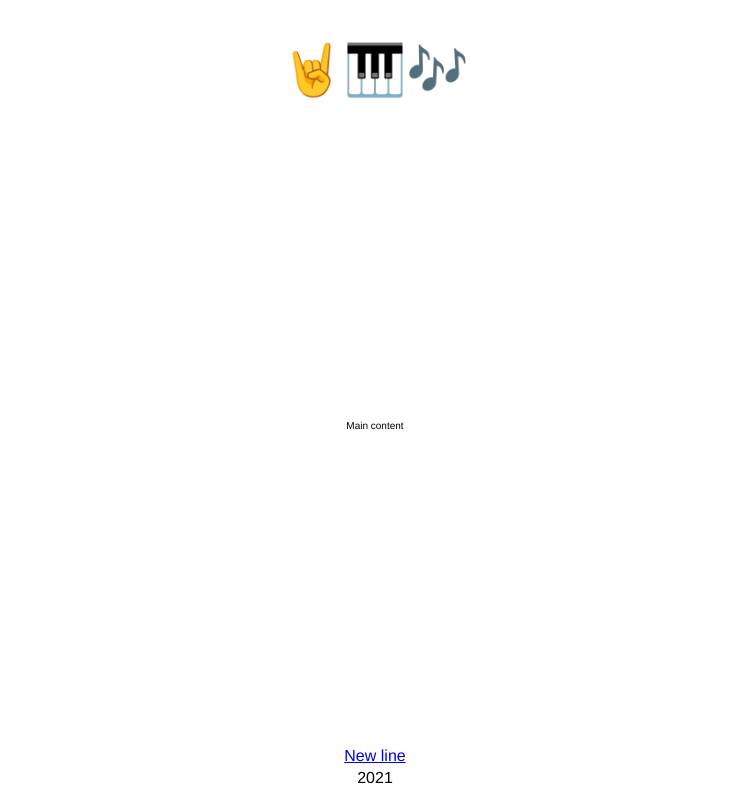
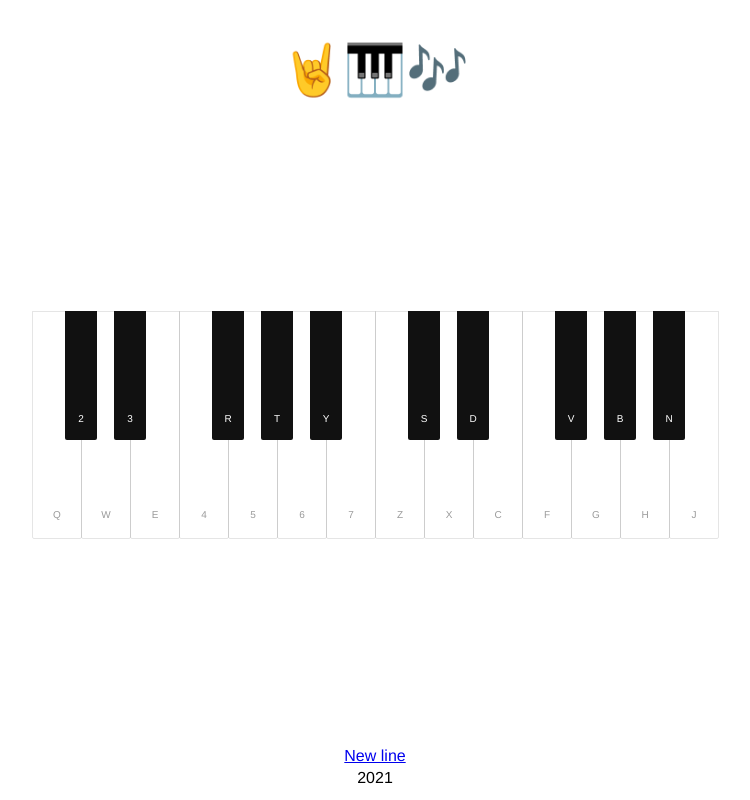
Before and after one commit to IlyaKirsanov/react-piano, a React (Create React App) app: page / in a window 1280 px wide. Shown: the whole page, without its empty margins (265-1015 px from the left). Built offline with nearby package versions, Linux system fonts and the light colour scheme.

Commit message:
Building keyboard layout and styling

```diff
--- a/package.json
+++ b/package.json
@@ -10,6 +10,7 @@
     "@types/node": "^12.20.15",
     "@types/react": "^17.0.10",
     "@types/react-dom": "^17.0.7",
+    "clsx": "^1.1.1",
     "react": "^17.0.2",
     "react-dom": "^17.0.2",
     "react-scripts": "4.0.3",
--- a/src/App.tsx
+++ b/src/App.tsx
@@ -2,13 +2,14 @@ import React from 'react';
 import styles from './App.module.css';
 import {Logo} from "./components/Logo/Logo";
 import {Footer} from "./components/Footer/Footers";
+import {Main} from "./components/Main/Main";
 
 function App() {
 	return (
 		<div className={styles.app}>
 			<Logo/>
 			<main className={styles.content}>
-				Main content
+				<Main/>
 			</main>
 			<Footer/>
 		</div>
--- /dev/null
+++ b/src/components/AudioContextProvider/AudioContextProvider.tsx
@@ -0,0 +1,8 @@
+import {useRef} from "react";
+import {Optional} from "../../domain/types";
+import {accessContext} from "../../domain/audio";
+
+export function useAudioContext(): Optional<AudioContextType> {
+	const AudioCtx = useRef(accessContext())
+	return AudioCtx.current
+}
--- /dev/null
+++ b/src/components/Key/Key.module.css
@@ -0,0 +1,68 @@
+.key{
+	--radius: 2px;
+	--font-size: 1rem;
+	--white-key-width: 5rem;
+	--white-key-height: calc(var(--white-key-width) * 4.57);
+	--white-key-padding: calc(var(--white-key-height) / 1.28);
+	--black-key-width: calc(var(--white-key-width) / 1.6);
+	--black-key-height: calc(var(--white-key-height) / 1.77);
+	--black-key-padding: calc(var(--black-key-height) / 1.5);
+}
+
+
+.key {
+	position: relative;
+	font-size: var(--font-size);
+	border-radius: 0 0 var(--radius) var(--radius);
+	text-transform: uppercase;
+	user-select: none;
+}
+
+.natural {
+	width: var(--white-key-width);
+	height: var(--white-key-height);
+	padding-top: var(--white-key-padding);
+	border: 1px solid rgba(0, 0, 0, .1);
+	color: rgba(0, 0, 0, 0.4);
+	margin-right: -1px;
+	z-index: 1;
+}
+
+.sharp,
+.flat{
+	width: var(--black-key-width);
+	height: var(--black-key-height);
+	padding-top: var(--black-key-padding);
+	background-color: #111;
+	color: white;
+	margin: 0 calc(-0.5 * calc(var(--black-key-width)));
+	z-index: 2;
+}
+
+.natural:active,
+.natural.is-active{
+	background-color: rgba(0,0,0,.1);
+}
+
+.sharp:active,
+.sharp.is-active,
+.flat:active,
+.flat.is-active{
+	background-color: #555;
+}
+
+.key:disabled{
+	background-color: unset;
+	cursor: wait;
+}
+
+.natural:disabled{
+	color: rgba(0,0,0,.2);
+	background-color: white;
+}
+
+.sharp:disabled,
+.flat:disabled{
+	color: rgba(255,255,255,.4);
+	background-color: #111;
+}
--- /dev/null
+++ b/src/components/Key/Key.tsx
@@ -0,0 +1,24 @@
+import {FunctionComponent} from "react";
+import clsx from "clsx";
+import {NoteType} from '../../domain/notes';
+import styles from './Key.module.css'
+
+type KeyProps = {
+	type: NoteType,
+	label: string,
+	disabled?: boolean
+}
+
+export const Key: FunctionComponent<KeyProps> = (props) => {
+	const {type, label, ...rest} = props;
+
+	return (
+		<button
+			className={clsx(styles.key, styles[type])}
+			type="button"
+			{...rest}
+		>
+			{label}
+		</button>
+	)
+}
--- /dev/null
+++ b/src/components/Keyboard/Keyboard.module.css
@@ -0,0 +1,3 @@
+.keyboard {
+	display: flex;
+}
--- /dev/null
+++ b/src/components/Keyboard/Keyboard.tsx
@@ -0,0 +1,17 @@
+import React from "react";
+import {selectKey} from "../../domain/keyboard";
+import {notes} from "../../domain/notes";
+import {Key} from '../Key/Key';
+import styles from "./Keyboard.module.css"
+
+const Keyboard = () => {
+	return <div className={styles.keyboard}>
+		{notes.map(({midi, type, index, octave}) => {
+			const label = selectKey(octave, index)
+			return <Key key={midi} type={type} label={label}/>
+		})}
+	</div>
+
+}
+
+export default Keyboard;
--- /dev/null
+++ b/src/components/Main/Main.tsx
@@ -0,0 +1,9 @@
+import React from "react";
+import Keyboard from "../Keyboard/Keyboard";
+import NoAudioMessage from "../NoAudioMessage/NoAudioMessage";
+import {useAudioContext} from "../AudioContextProvider/AudioContextProvider";
+
+export const Main = () =>{
+	const AudioContext = useAudioContext();
+	return !!AudioContext ? <Keyboard/> : <NoAudioMessage/>
+}
--- /dev/null
+++ b/src/components/NoAudioMessage/NoAudioMessage.tsx
@@ -0,0 +1,15 @@
+import React from "react";
+
+const NoAudioMessage = () =>{
+	return (
+		<div>
+			<p>Sorry, it`s not gonna work:(</p>
+			<p>
+				Seems like your browser doesn't support <code>Audio API</code>
+			</p>
+		</div>
+	);
+}
+
+
+export default NoAudioMessage;
--- /dev/null
+++ b/src/domain/keyboard.ts
@@ -0,0 +1,15 @@
+import {OctaveIndex, PitchIndex} from "./notes";
+
+export type Key = string;
+export type Keys = Key[];
+
+export const TOP_ROW: Keys = Array.from("q2w3e4r5t6y7u")
+export const BOTTOM_ROW: Keys = Array.from("zsxdcfvgbhnjm")
+
+export function selectKey(
+	octave: OctaveIndex,
+	index: PitchIndex
+): Key {
+	const keysRow = octave < 5 ? TOP_ROW : BOTTOM_ROW;
+	return keysRow[index]
+}
--- a/src/index.css
+++ b/src/index.css
@@ -15,3 +15,21 @@ body {
 	margin: 0;
 	font-family: 'Fira Code', 'Helvetica Neue', sans-serif;
 }
+
+button {
+	border: 0;
+	border-radius: 0;
+	margin: 0;
+	padding: 0;
+	width: auto;
+	background: none;
+	appearance:none;
+
+	color: inherit;
+	font: inherit;
+	line-height: normal;
+	cursor: pointer;
+
+	-webkit-font-smoothing: inherit;
+	-moz-osx-font-smoothing: inherit;
+}
```
Also changed, not shown: 1 other file (tests, documents, lock files or other folders).
